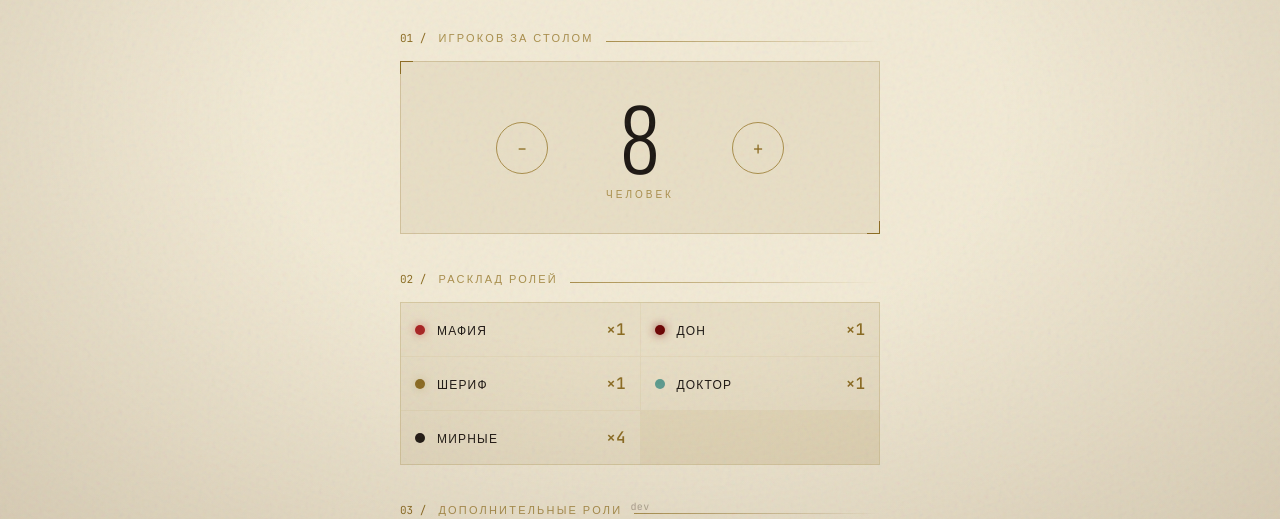
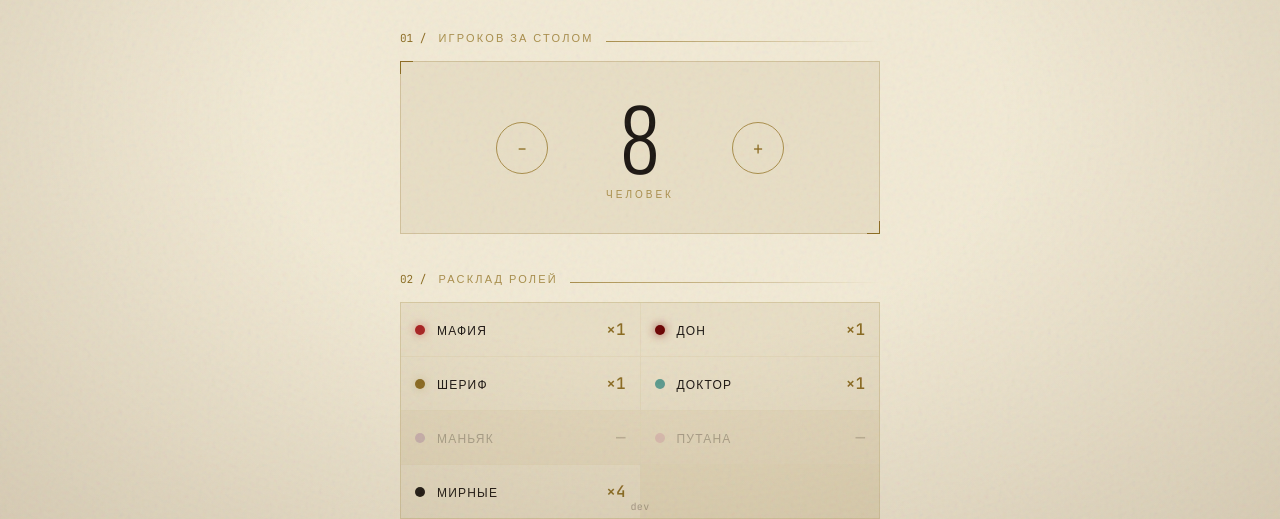
Before and after one commit to shatytskyi/mafia, a website with bundled scripts: page index.html in a window 1280 px wide. Shown: the part 281-800 px from the top of the page. Built offline with nearby package versions, Linux system fonts and the light colour scheme.

Commit message:
fix(home): stabilize role-dist layout on toggle
- Always render optional-role cells that the player count allows; mute
  when inactive instead of removing from DOM. This eliminates layout
  shifts in sections below when toggling roles on/off.
- Drop 'transition: all' on .role-toggle which caused a visible flash
  on re-render.

```diff
--- a/src/styles.css
+++ b/src/styles.css
@@ -386,6 +386,14 @@
     gap: 12px;
   }
 
+  .role-dist .cell.muted {
+    opacity: 0.28;
+  }
+
+  .role-dist .cell.muted .role-count {
+    color: var(--text-dim);
+  }
+
   .role-dist .dot {
     width: 10px;
     height: 10px;
@@ -427,7 +435,6 @@
     padding: 0;
     background: var(--bg-2);
     border: 1px solid transparent;
-    transition: all 0.2s ease;
     margin-bottom: 8px;
     position: relative;
     overflow: hidden;
--- a/src/ui/screens/home.js
+++ b/src/ui/screens/home.js
@@ -66,34 +66,32 @@ export function renderHome({ render, loadGame, clearSavedGame, restoreGame }) {
             <div class="txt"><div class="role-name">Мафия</div></div>
             <div class="role-count">×${dist.mafia}</div>
           </div>
-          ${dist.don ? `
-          <div class="cell">
+          ${state.playerCount >= 6 ? `
+          <div class="cell ${dist.don ? '' : 'muted'}">
             <div class="dot don"></div>
             <div class="txt"><div class="role-name">Дон</div></div>
-            <div class="role-count">×${dist.don}</div>
+            <div class="role-count">${dist.don ? `×${dist.don}` : '—'}</div>
           </div>` : ''}
           <div class="cell">
             <div class="dot sheriff"></div>
             <div class="txt"><div class="role-name">Шериф</div></div>
             <div class="role-count">×${dist.sheriff}</div>
           </div>
-          ${dist.doctor ? `
-          <div class="cell">
+          <div class="cell ${dist.doctor ? '' : 'muted'}">
             <div class="dot doctor"></div>
             <div class="txt"><div class="role-name">Доктор</div></div>
-            <div class="role-count">×${dist.doctor}</div>
-          </div>` : ''}
-          ${dist.maniac ? `
-          <div class="cell">
+            <div class="role-count">${dist.doctor ? `×${dist.doctor}` : '—'}</div>
+          </div>
+          ${state.playerCount >= 8 ? `
+          <div class="cell ${dist.maniac ? '' : 'muted'}">
             <div class="dot maniac"></div>
             <div class="txt"><div class="role-name">Маньяк</div></div>
-            <div class="role-count">×${dist.maniac}</div>
-          </div>` : ''}
-          ${dist.whore ? `
-          <div class="cell">
+            <div class="role-count">${dist.maniac ? `×${dist.maniac}` : '—'}</div>
+          </div>
+          <div class="cell ${dist.whore ? '' : 'muted'}">
             <div class="dot whore"></div>
             <div class="txt"><div class="role-name">Путана</div></div>
-            <div class="role-count">×${dist.whore}</div>
+            <div class="role-count">${dist.whore ? `×${dist.whore}` : '—'}</div>
           </div>` : ''}
           <div class="cell">
             <div class="dot civilian"></div>
```
